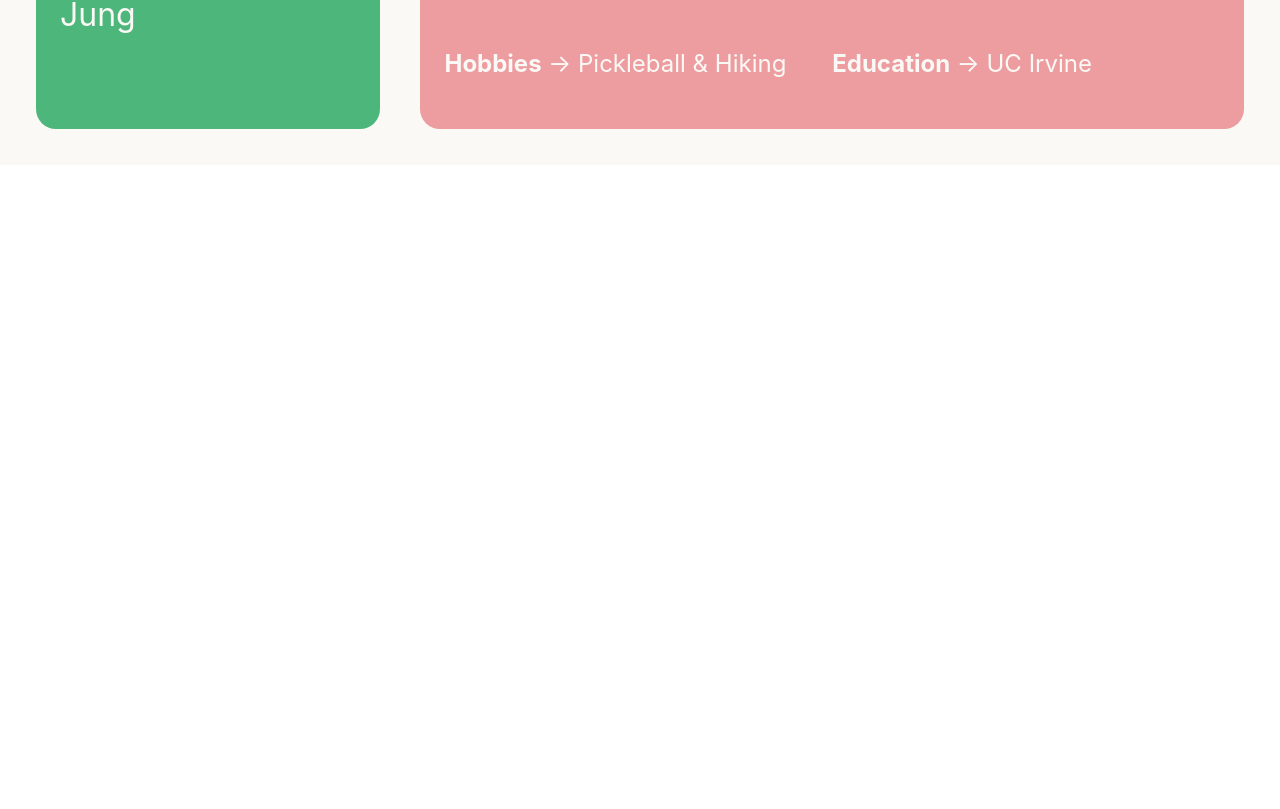
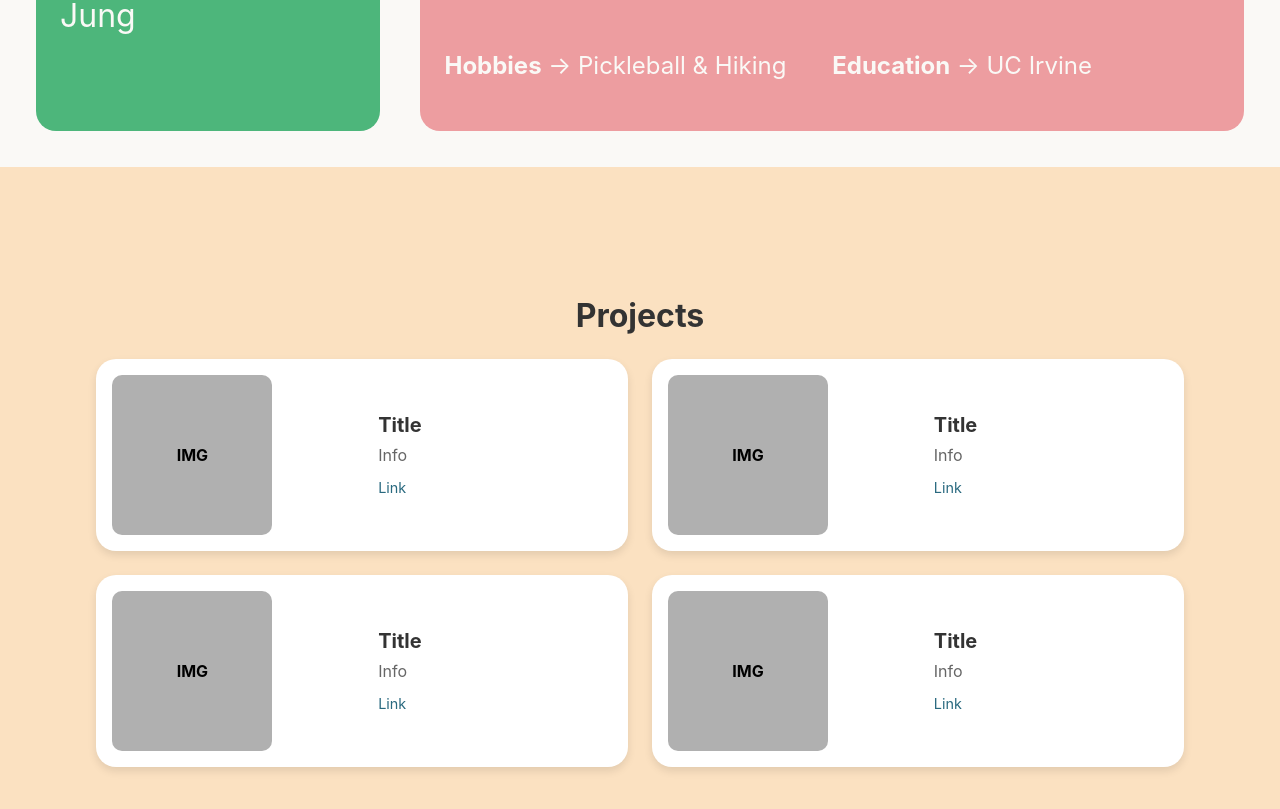
Before and after one commit to kjung4706/kjung4706.github.io, a React (Create React App) app: page / in a window 1280 px wide. Shown: the part 1361-2170 px from the top of the page. Before the commit the page ends 1526 px from the top, so only its background shows below. Built offline with nearby package versions, Linux system fonts and the light colour scheme; the HTML template or start-up script is replaced by a standard one; a web font is replaced by a local one.

Commit message:
Fix header links and add Project page

```diff
--- /dev/null
+++ b/src/App.css
@@ -0,0 +1,7 @@
+html {
+  scroll-behavior: smooth;
+}
+
+section {
+  scroll-margin-top: 8.9vh;
+}
--- a/src/App.js
+++ b/src/App.js
@@ -1,14 +1,23 @@
 import Header from './components/Header';
 import Hero from './components/Hero';
 import About from './components/About';
+import Project from './components/Project';
+import './App.css';
 
 const App = () => {
   return (
     <div className="App">
       <Header />
       <main>
-        <Hero />
-        <About />
+        <section id="home">
+          <Hero />
+        </section>
+        <section id="about">
+          <About />
+        </section>
+        <section id="projects">
+          <Project />
+        </section>
       </main>
     </div>
   );
--- a/src/components/About.css
+++ b/src/components/About.css
@@ -3,7 +3,7 @@
   display: flex;
   justify-content: center;
   padding: 4.5vh 4.5vmin 4.5vh;
-  height: 81.8vh;
+  height: 82vh;
 }
 
 .about-shapes {
--- a/src/components/Header.js
+++ b/src/components/Header.js
@@ -20,10 +20,10 @@ const Header = () => {
       </header>
       <nav className={`side-nav ${menuOpen ? 'open' : ''}`}>
         <ul>
-          <li><a href="#home">Home</a></li>
-          <li><a href="#about">About</a></li>
-          <li><a href="#projects">Projects</a></li>
-          <li><a href="#contact">Contact</a></li>
+          <li><a href="#home" onClick={toggleMenu}>Home</a></li>
+          <li><a href="#about" onClick={toggleMenu}>About</a></li>
+          <li><a href="#projects" onClick={toggleMenu}>Projects</a></li>
+          <li><a href="#contact" onClick={toggleMenu}>Contact</a></li>
         </ul>
       </nav>
     </>
--- /dev/null
+++ b/src/components/Project.css
@@ -0,0 +1,82 @@
+.projects-wrapper {
+    background-color: #FBE1C1;
+    display: flex;
+    flex-direction: column;
+    align-items: center;
+    justify-content: center;
+    padding: 4.5vh 4.5vmin 4.5vh;
+    height: 82vh;
+  }
+
+  .projects-header {
+    font-size: 4vmin;
+    font-weight: bold;
+    color: #333333;
+    margin-bottom: 3vmin;
+  }
+
+  .projects-grid {
+    display: grid;
+    grid-template-columns: 1fr 1fr;
+    grid-gap: 3vmin;
+    width: 90%;
+    max-width: 1200px;
+  }
+
+  .project-card {
+    background-color: #fff;
+    border-radius: 20px;
+    box-shadow: 0 4px 8px rgba(0, 0, 0, 0.1);
+    display: grid;
+    grid-template-columns: 1fr 1fr;
+    padding: 2vmin;
+    align-items: center;
+  }
+
+  .project-img {
+    background-color: #B0B0B0;
+    border-radius: 10px;
+    height: 20vmin;
+    width: 20vmin;
+    display: flex;
+    align-items: center;
+    justify-content: center;
+    font-size: 2vmin;
+    font-weight: bold;
+  }
+
+  .project-info {
+    padding-left: 2vmin;
+  }
+
+  .project-info h3 {
+    font-size: 2.5vmin;
+    color: #333333;
+    margin-bottom: 1vmin;
+  }
+
+  .project-info p {
+    font-size: 2vmin;
+    color: #666666;
+    margin-bottom: 1.5vmin;
+  }
+
+  .project-info a {
+    font-size: 1.8vmin;
+    color: #29697F;
+    text-decoration: none;
+  }
+
+  @media only screen and (max-width: 768px) {
+    .projects-grid {
+      grid-template-columns: 1fr;
+    }
+
+    .project-img, .project-info {
+      grid-column: span 1;
+    }
+
+    .project-card {
+      grid-template-columns: 1fr;
+    }
+  }
--- /dev/null
+++ b/src/components/Project.js
@@ -0,0 +1,45 @@
+import './Project.css';
+
+const Projects = () => {
+  return (
+    <section className="projects-wrapper">
+      <h2 className="projects-header">Projects</h2>
+      <div className="projects-grid">
+        <div className="project-card">
+          <div className="project-img">IMG</div>
+          <div className="project-info">
+            <h3>Title</h3>
+            <p>Info</p>
+            <a href="#link">Link</a>
+          </div>
+        </div>
+        <div className="project-card">
+          <div className="project-img">IMG</div>
+          <div className="project-info">
+            <h3>Title</h3>
+            <p>Info</p>
+            <a href="#link">Link</a>
+          </div>
+        </div>
+        <div className="project-card">
+          <div className="project-img">IMG</div>
+          <div className="project-info">
+            <h3>Title</h3>
+            <p>Info</p>
+            <a href="#link">Link</a>
+          </div>
+        </div>
+        <div className="project-card">
+          <div className="project-img">IMG</div>
+          <div className="project-info">
+            <h3>Title</h3>
+            <p>Info</p>
+            <a href="#link">Link</a>
+          </div>
+        </div>
+      </div>
+    </section>
+  );
+};
+
+export default Projects;
```
